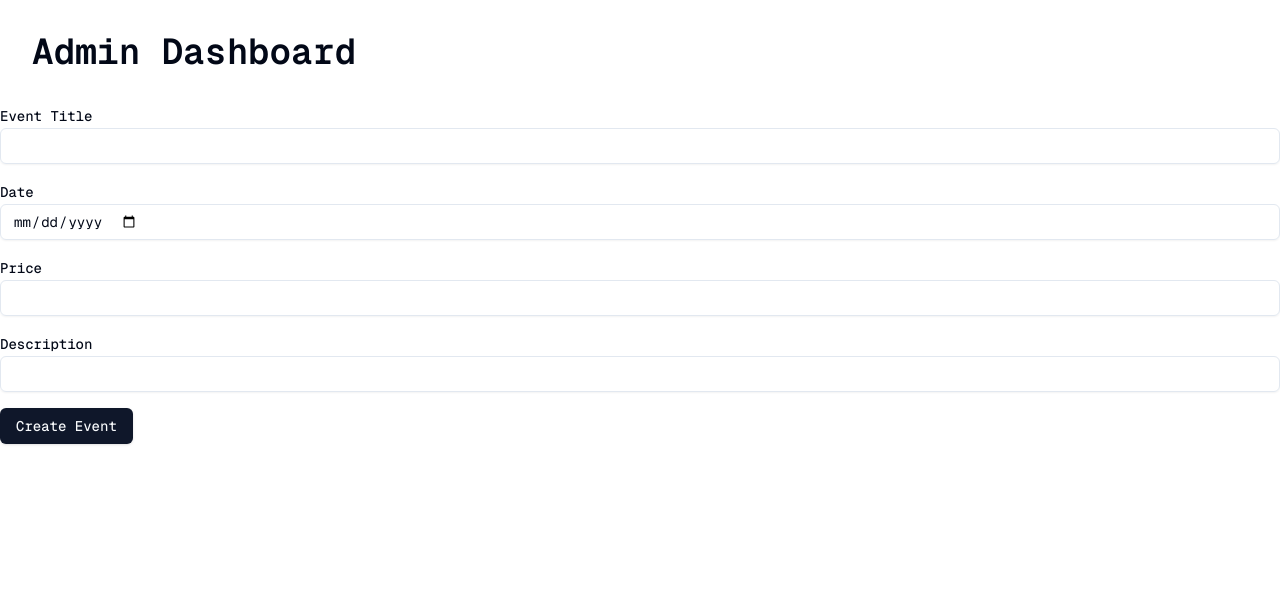
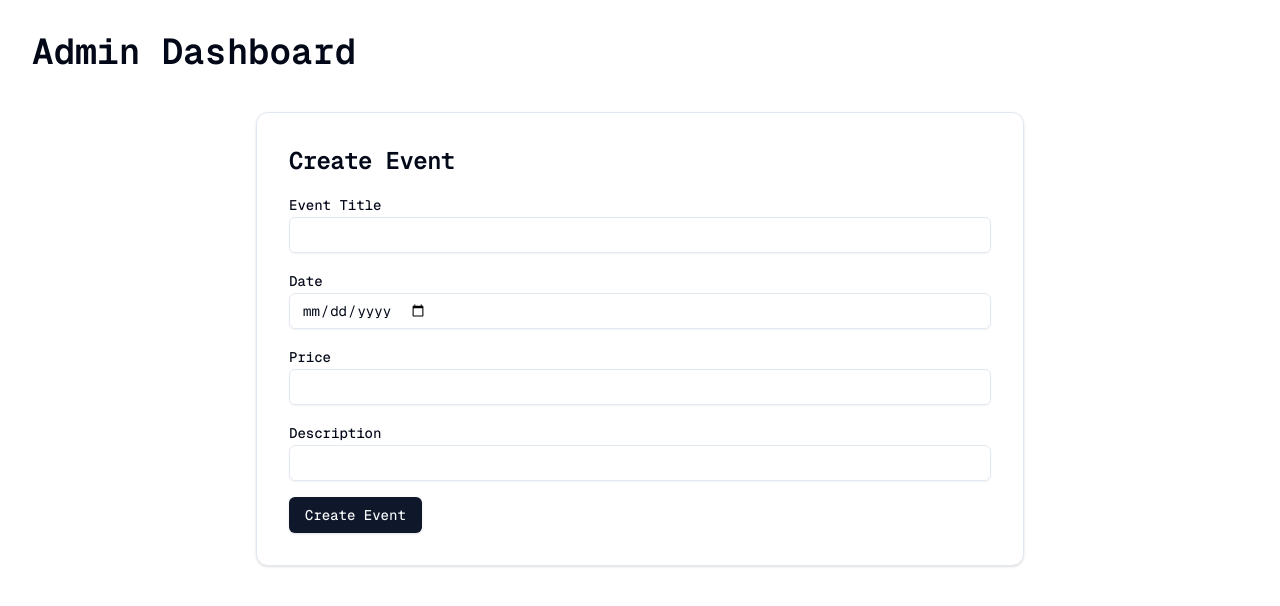
Before and after one commit to iDCoded/iiivents, a Next.js app: page /admin in a window 1280 px wide. Shown: the top 606 px of the page. Built offline with nearby package versions, Linux system fonts and the light colour scheme.

Commit message:
Styled Event Creation page

```diff
--- a/app/admin/page.tsx
+++ b/app/admin/page.tsx
@@ -4,7 +4,7 @@ import React from "react";
 const Page = () => {
 	return (
 		<div>
-			<h2 className="text-4xl font-bold p-8">Admin Dashboard</h2>
+			<h2 className="text-4xl font-bold p-8 pb-2">Admin Dashboard</h2>
 			<CreateEventForm />
 		</div>
 	);
--- a/components/CreateEventForm.tsx
+++ b/components/CreateEventForm.tsx
@@ -4,6 +4,7 @@ import { useState } from "react";
 import { Button } from "@/components/ui/button";
 import { Input } from "@/components/ui/input";
 import { Label } from "@/components/ui/label";
+import { Card, CardTitle } from "./ui/card";
 
 export default function CreateEventForm() {
 	const [title, setTitle] = useState("");
@@ -48,7 +49,9 @@ export default function CreateEventForm() {
 	};
 
 	return (
-		<div>
+		<div className="flex flex-col p-8 justify-center items-center">
+			<Card className="p-8 w-[768px]">
+				<CardTitle className="pb-4 text-2xl font-bold">Create Event</CardTitle>
 				<form onSubmit={handleSubmit} className="space-y-4">
 					<div>
 						<Label htmlFor="title">Event Title</Label>
@@ -92,6 +95,7 @@ export default function CreateEventForm() {
 					<Button type="submit">Create Event</Button>
 				</form>
 				{message && <p>{message}</p>}
+			</Card>
 		</div>
 	);
 }
```
Lines whose indentation alone changed are shown as unchanged.
